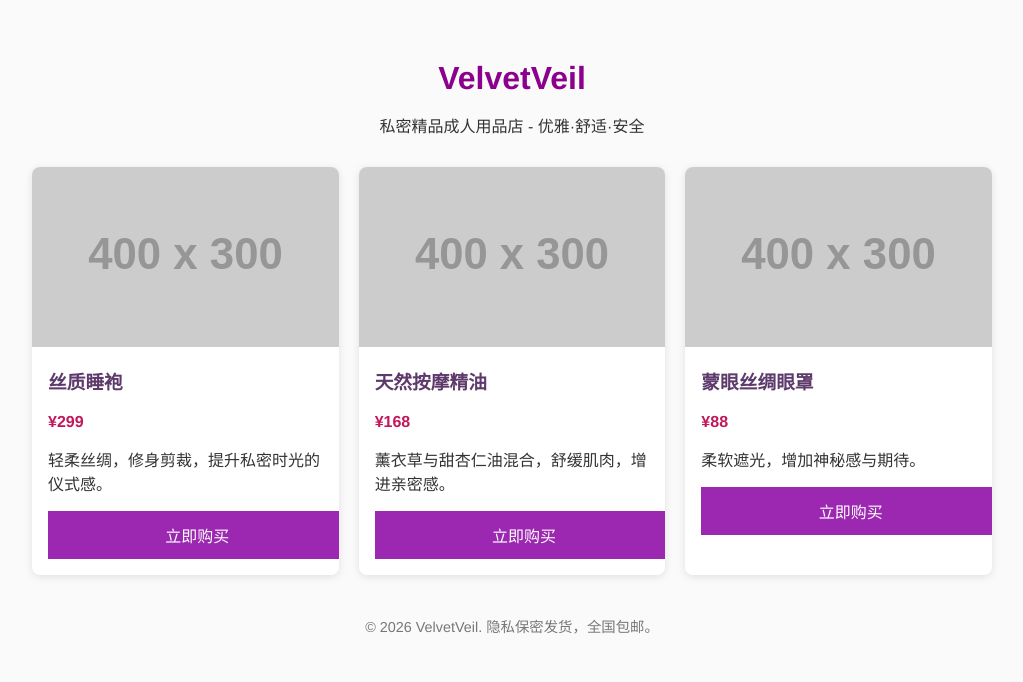
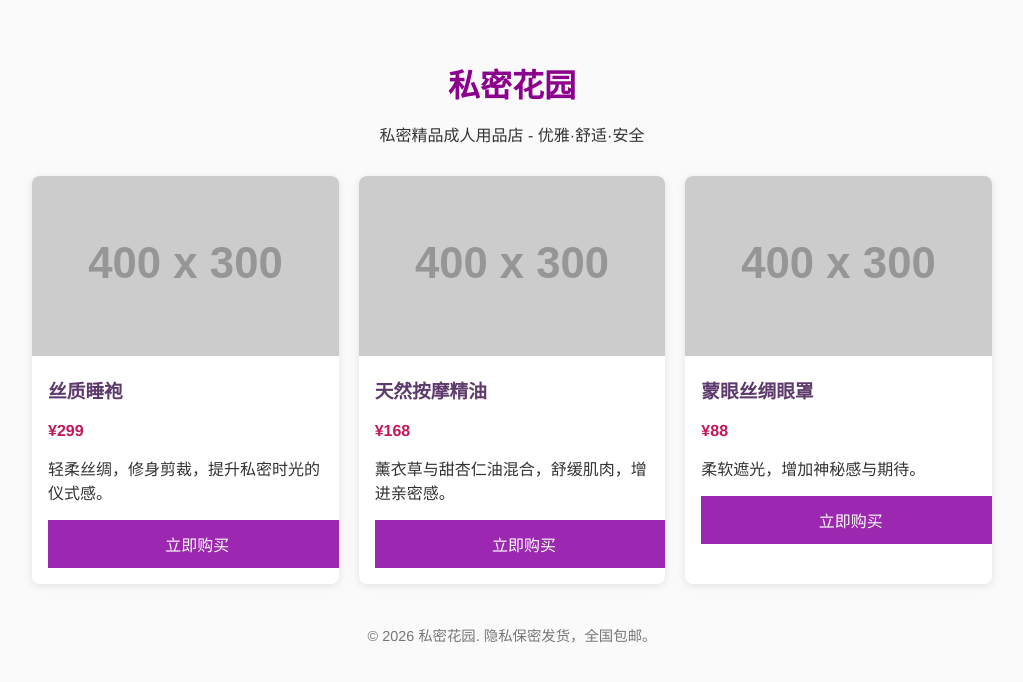
Before and after one commit to mariusjiang001/velvetveil, a plain HTML site: page index.html in a window 1280 px wide. Shown: the whole page, without its empty margins (128-1151 px from the left). Drawn offline with Linux system fonts and the light colour scheme; placeholder pictures from the web are drawn by us.

Commit message:
Update site name

```diff
--- a/index.html
+++ b/index.html
@@ -3,7 +3,7 @@
 <head>
     <meta charset="UTF-8">
     <meta name="viewport" content="width=device-width, initial-scale=1.0">
-    <title>VelvetVeil - 私密精品成人用品店</title>
+    <title>私密花园 - 私密精品成人用品店</title>
     <style>
         body { font-family: 'Helvetica Neue', Arial, sans-serif; margin: 0; padding: 0; background: #fafafa; color: #333; }
         .container { max-width: 960px; margin: 40px auto; padding: 20px; }
@@ -24,7 +24,7 @@
 <body>
     <div class="container">
         <header>
-            <h1>VelvetVeil</h1>
+            <h1>私密花园</h1>
             <p>私密精品成人用品店 - 优雅·舒适·安全</p>
         </header>
         <section class="products">
@@ -58,7 +58,7 @@
             </div>
         </section>
         <footer>
-            <p>© 2026 VelvetVeil. 隐私保密发货，全国包邮。</p>
+            <p>© 2026 私密花园. 隐私保密发货，全国包邮。</p>
         </footer>
     </div>
 </body>
```
Also changed, not shown: velvetveil/index.html (+3 -3 lines).
